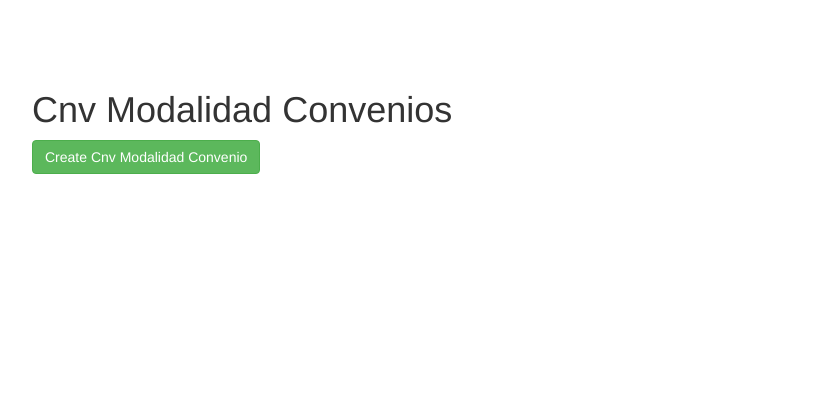
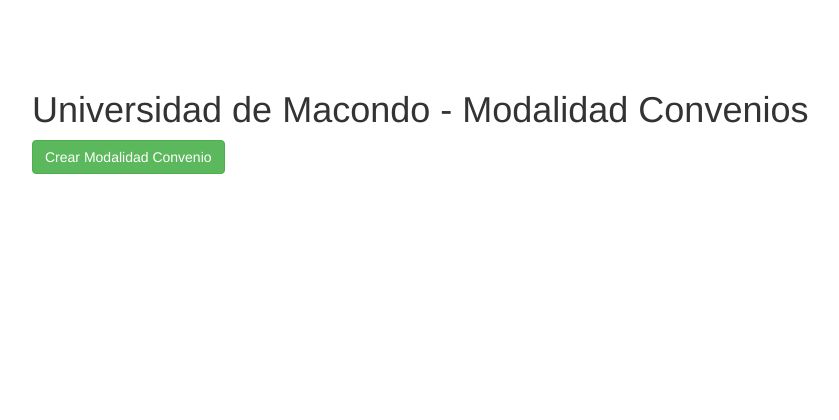
Before and after one commit to basrodri/ProyectoTaller, a Yii app: template views/modalidad-convenio/index.php in a window 1280 px wide. Shown: the top 420 px of the page, without its empty margins (38-877 px from the left). Run offline with PHP 8.4 and a stand-in for Yii, Linux system fonts and the light colour scheme; the template is opened without the code that fills it, so the values that code supplies are empty; some libraries are stand-ins or nearby versions.

Commit message:
actualizacion para poder hacer merge master

```diff
--- a/views/layouts/main.php
+++ b/views/layouts/main.php
@@ -40,6 +40,7 @@ AppAsset::register($this);
             ['label' => 'Home', 'url' => ['/site/index']],
             ['label' => 'About', 'url' => ['/site/about']],
             ['label' => 'Contact', 'url' => ['/site/contact']],
+            ['label' => 'Modalidad Convenio', 'url' => ['/modalidad-convenio/index']],
             Yii::$app->user->isGuest ? (
                 ['label' => 'Login', 'url' => ['/site/login']]
             ) : (
--- a/views/modalidad-convenio/index.php
+++ b/views/modalidad-convenio/index.php
@@ -7,7 +7,7 @@ use yii\grid\GridView;
 /* @var $searchModel app\models\CnvModalidadConvenioSearch */
 /* @var $dataProvider yii\data\ActiveDataProvider */
 
-$this->title = 'Cnv Modalidad Convenios';
+$this->title = 'Universidad de Macondo - Modalidad Convenios';
 $this->params['breadcrumbs'][] = $this->title;
 ?>
 <div class="cnv-modalidad-convenio-index">
@@ -16,7 +16,7 @@ $this->params['breadcrumbs'][] = $this->title;
     <?php // echo $this->render('_search', ['model' => $searchModel]); ?>
 
     <p>
-        <?= Html::a('Create Cnv Modalidad Convenio', ['create'], ['class' => 'btn btn-success']) ?>
+        <?= Html::a('Crear Modalidad Convenio', ['create'], ['class' => 'btn btn-success']) ?>
     </p>
     <?= GridView::widget([
         'dataProvider' => $dataProvider,
--- a/views/modalidad-convenio/view.php
+++ b/views/modalidad-convenio/view.php
@@ -7,10 +7,10 @@ use yii\widgets\DetailView;
 /* @var $model app\models\CnvModalidadConvenio */
 
 $this->title = $model->ID_MODALIDAD_CONVENIO;
-$this->params['breadcrumbs'][] = ['label' => 'Cnv Modalidad Convenios', 'url' => ['index']];
+$this->params['breadcrumbs'][] = ['label' => 'Universidad de Macondo - Modalidad Convenios', 'url' => ['index']];
 $this->params['breadcrumbs'][] = $this->title;
 ?>
-<div class="cnv-modalidad-convenio-view">
+<div class= " universidad de macondo modalidad-convenio">
 
     <h1><?= Html::encode($this->title) ?></h1>
 
```
